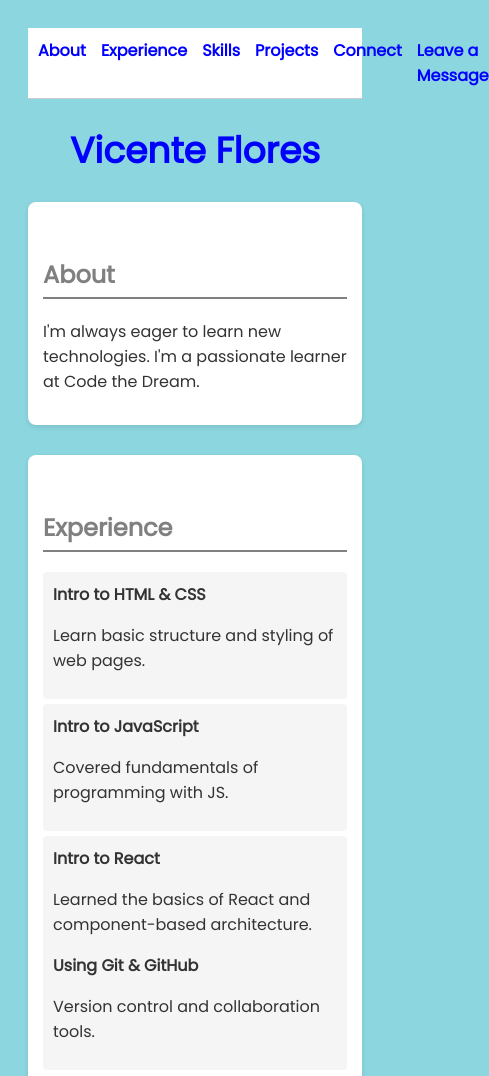
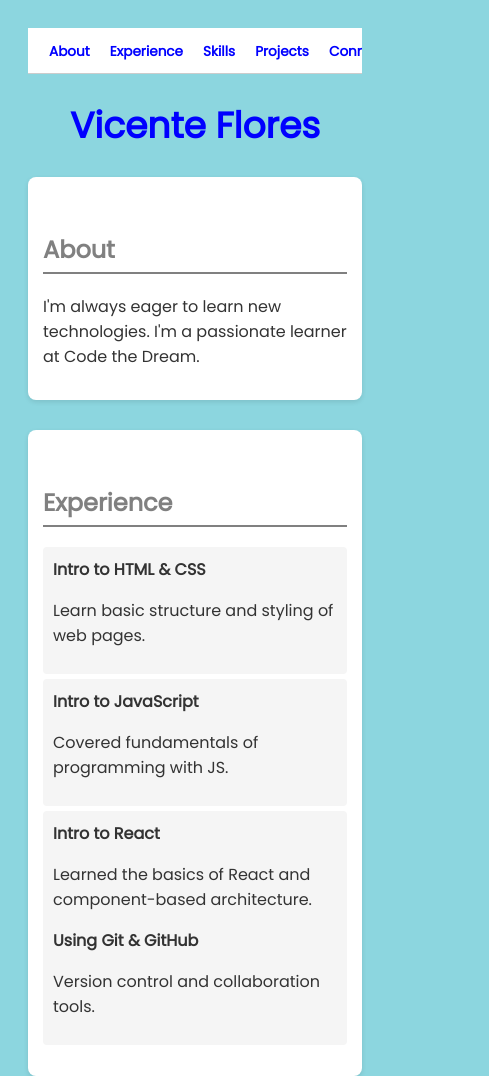
Before and after one commit to Vicentefg10/Vicente-Flores-Kepler, a plain HTML site: page index.html in a window 390 px wide. Shown: the top 1076 px of the page, 489 px wide, since content can reach past the window. Drawn offline with Linux system fonts and the light colour scheme; no server answers.

Commit message:
fixed navigation bar

```diff
--- a/css/index.css
+++ b/css/index.css
@@ -14,9 +14,11 @@ nav {
   position: sticky;
   top: 0;
   background-color: white;
-  padding: 10px;
+  padding: 10px 15px;
   z-index: 1000;
   border-bottom: 1px solid #ccc;
+  overflow-x: auto; /* Allow horizontal scrolling on small screens */
+  white-space: nowrap; /* Prevent wrapping of nav items */
 }
 
 nav ul {
@@ -25,12 +27,15 @@ nav ul {
   list-style: none;
   padding: 0;
   margin: 0;
+  flex-wrap: nowrap; /* Prevent wrapping of nav items */
 }
 
 nav a {
   text-decoration: none;
   font-weight: bold;
   color: blue;
+  font-size: 1rem;
+  white-space: nowrap;
 }
 
 nav a:hover {
@@ -274,3 +279,25 @@ form[name="leave_message"] button:hover {
   border-radius: 8px;
   box-shadow: 0 1px 4px rgba(0, 0, 0, 0.1);
 }
+
+@media (max-width: 480px) {
+  nav a {
+    overflow-x: auto; /* Ensure scrollable on small screens */
+  }
+  nav a {
+    font-size: 0.85rem; /* Smaller font size for mobile */
+    padding: 4px 6px; /* Smaller padding for mobile */
+  }
+  nav ul {
+    gap: 8px; /* Smaller gap for mobile */
+  }
+}
+
+nav::-webkit-scrollbar {
+  height: 6px;
+}
+
+nav::-webkit-scrollbar-thumb {
+  background: #ccc;
+  border-radius: 4px;
+}
```
